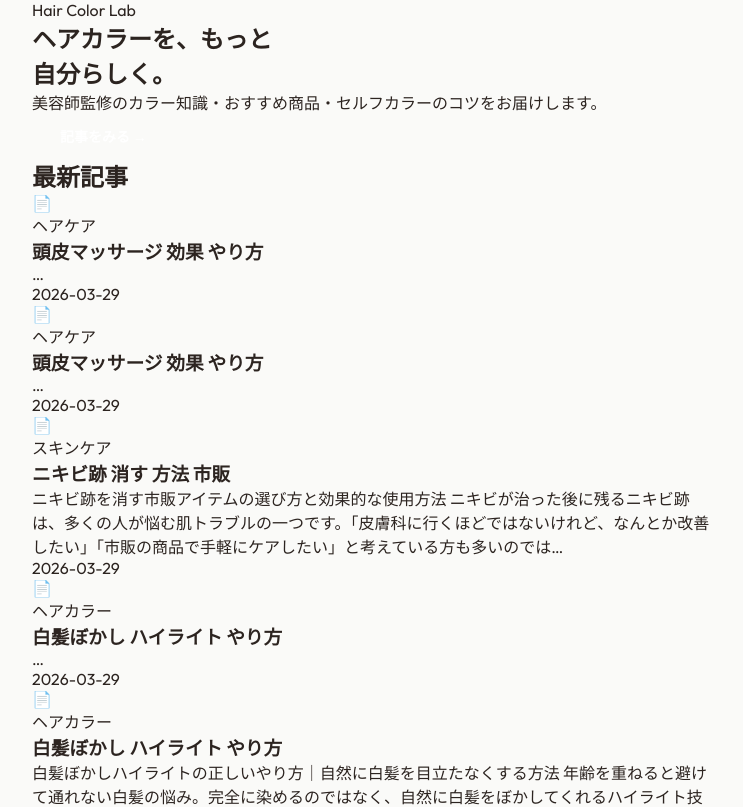
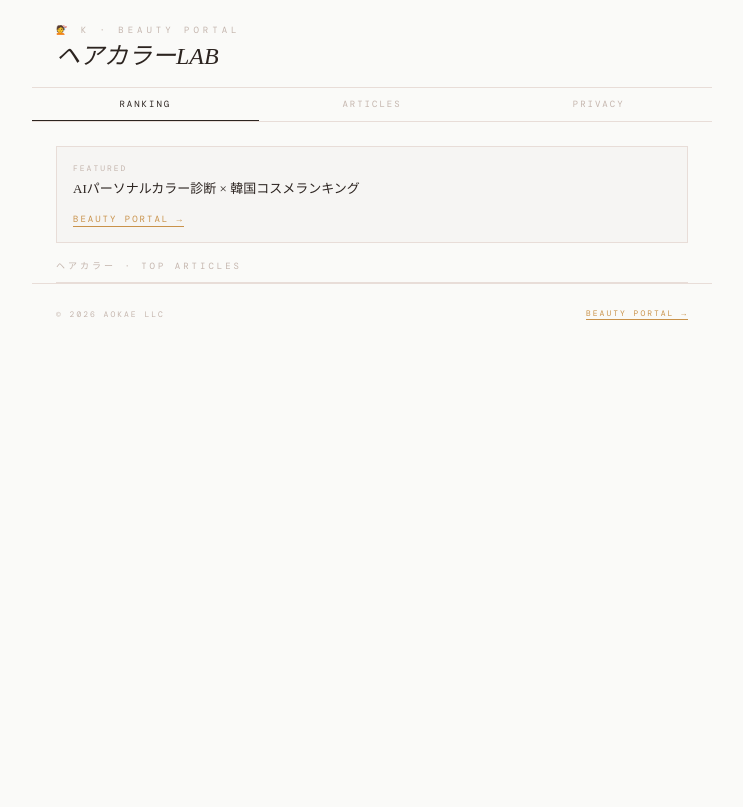
Before and after one commit to okuwabara07-gif/haircolor-lab, a Next.js app: page / in a window 1280 px wide. Shown: the top 807 px of the page, without its empty margins (268-1011 px from the left). Built offline with nearby package versions, Linux system fonts and the light colour scheme.

Commit message:
style: quiet luxury UI unification

```diff
--- a/app/page.tsx
+++ b/app/page.tsx
@@ -1,47 +1,37 @@
 import Link from 'next/link';
-import { getAllPosts } from '@/lib/posts';
 
-const GENRE_ICONS: Record<string, string> = {
-  haircolor: '🎨', haircare: '✨', skincare: '🌸', nail: '💅', supplement: '💊',
-};
+export default function Home() {
+  return (
+    <main>
+      <header className="site-header">
+        <p className="eyebrow">💇 K · BEAUTY PORTAL</p>
+        <h1 className="site-title">ヘアカラーLAB</h1>
+      </header>
 
-export default function HomePage() {
-  const posts = getAllPosts().slice(0, 9);
-  return (
-    <>
-      <section className="hero">
-        <p className="hero-eyebrow">Hair Color Lab</p>
-        <h1 className="hero-title">ヘアカラーを、もっと<br />自分らしく。</h1>
-        <p className="hero-sub">美容師監修のカラー知識・おすすめ商品・セルフカラーのコツをお届けします。</p>
-        <Link href="/blog" style={{ display: 'inline-block', background: 'var(--pink)', color: '#fff', padding: '12px 28px', borderRadius: '50px', fontWeight: 700, fontSize: 14, textDecoration: 'none' }}>
-          記事をみる →
-        </Link>
+      <nav className="site-nav">
+        <Link href="/" className="active">RANKING</Link>
+        <Link href="/blog">ARTICLES</Link>
+        <Link href="/privacy">PRIVACY</Link>
+      </nav>
+
+      <div className="portal-banner">
+        <p className="portal-banner-label">FEATURED</p>
+        <p className="portal-banner-title">AIパーソナルカラー診断 × 韓国コスメランキング</p>
+        <a href="https://beauty-portal-jp.vercel.app" target="_blank" className="portal-banner-link">
+          BEAUTY PORTAL →
+        </a>
+      </div>
+
+      <section style={{padding:'0 24px'}}>
+        <p className="section-label">ヘアカラー · TOP ARTICLES</p>
       </section>
-      <div className="container">
-        <section className="section">
-          <h2 className="section-title">最新記事</h2>
-          {posts.length === 0 ? (
-            <div className="empty">
-              <div className="empty-icon">📝</div>
-              <p>記事はまだありません。ダッシュボードから記事を生成してください。</p>
-            </div>
-          ) : (
-            <div className="post-grid">
-              {posts.map(post => (
-                <Link key={post.slug} href={`/blog/${post.slug}`} className="post-card">
-                  <div className="post-card-thumb">{GENRE_ICONS[post.genre] || '📄'}</div>
-                  <div className="post-card-body">
-                    <p className="post-card-genre">{post.genre}</p>
-                    <h3 className="post-card-title">{post.title}</h3>
-                    <p className="post-card-excerpt">{post.excerpt}</p>
-                    <p className="post-card-date">{post.date}</p>
-                  </div>
-                </Link>
-              ))}
-            </div>
-          )}
-        </section>
-      </div>
-    </>
+
+      <footer className="site-footer">
+        <span>© 2026 AOKAE LLC</span>
+        <a href="https://beauty-portal-jp.vercel.app" target="_blank" className="footer-portal">
+          BEAUTY PORTAL →
+        </a>
+      </footer>
+    </main>
   );
 }
```
